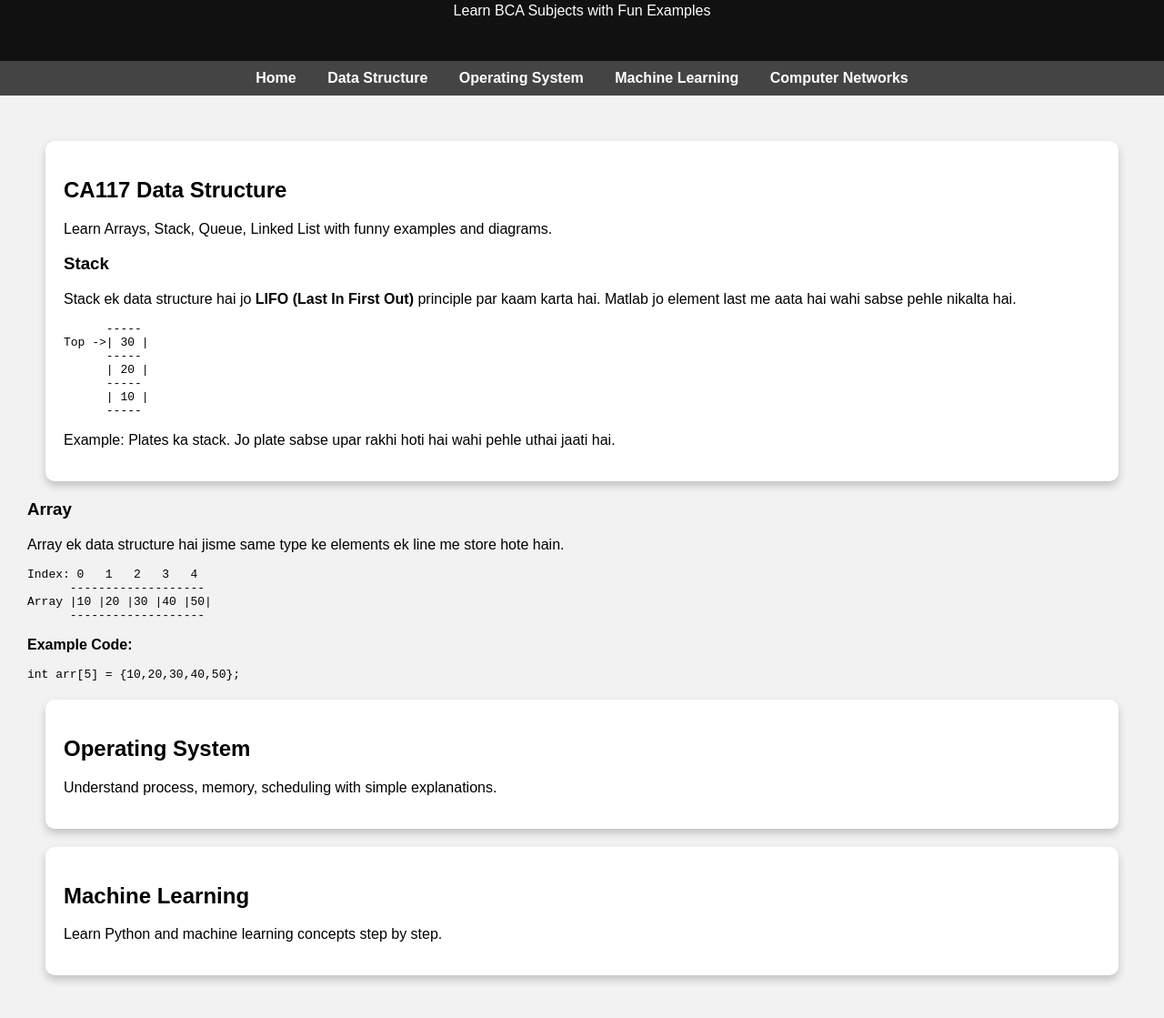
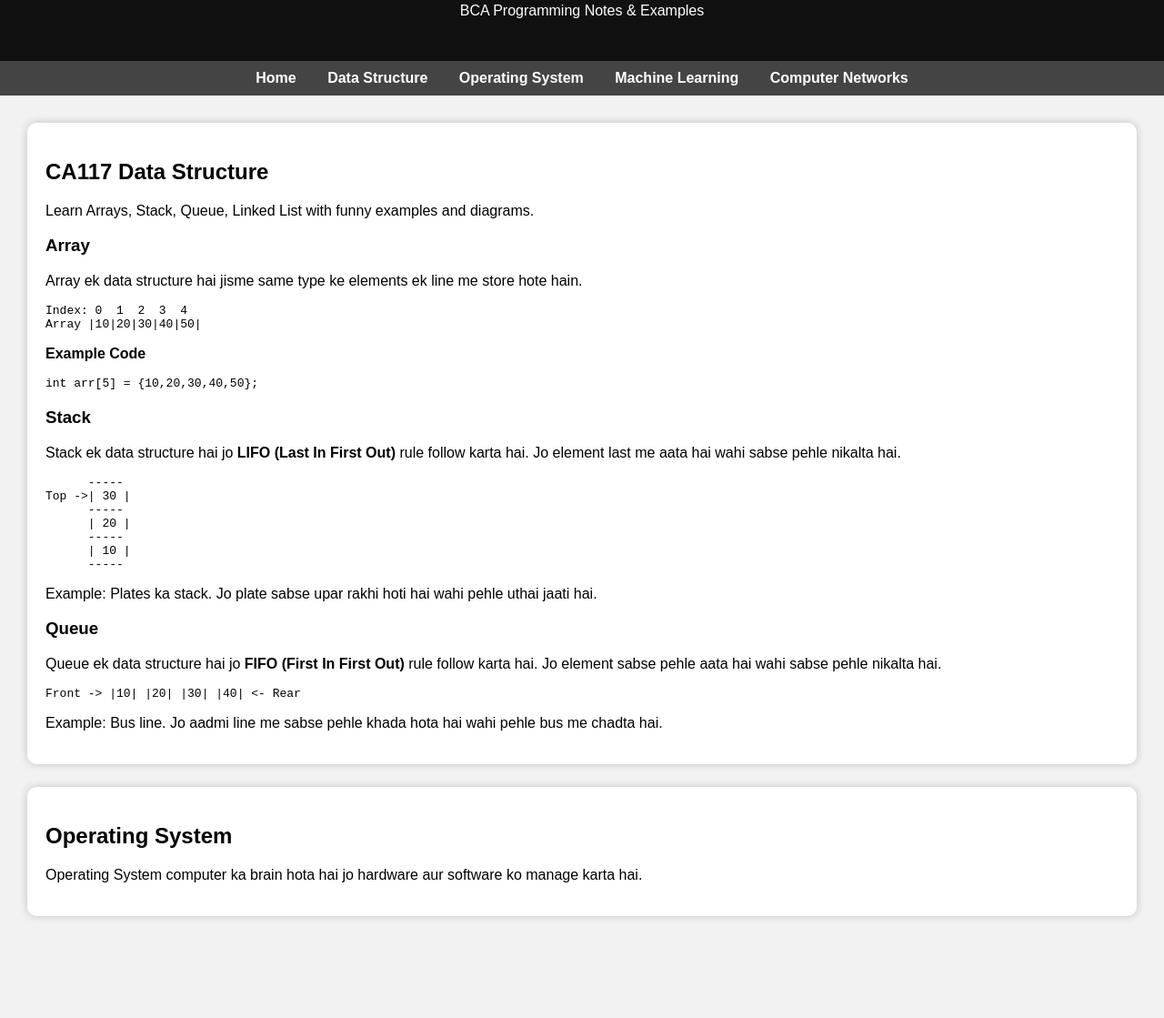
Before and after one commit to tahirhussain89331-maker/tahirbcastudy, a plain HTML site: page index.html in a window 1280 px wide. Shown: the part 107-1226 px from the top of the page at 91% size. After the commit the page ends 1169 px from the top, so only its background shows below. Drawn offline with Linux system fonts and the light colour scheme.

Commit message:
Update index.html

```diff
--- a/index.html
+++ b/index.html
@@ -1,3 +1,4 @@
+
 <!DOCTYPE html>
 <html>
 
@@ -7,7 +8,7 @@
 <style>
 
 body{
-font-family: Arial;
+font-family:Arial;
 margin:0;
 background:#f2f2f2;
 }
@@ -39,20 +40,19 @@ padding:30px;
 .card{
 background:white;
 padding:20px;
-margin:20px;
+margin-bottom:25px;
 border-radius:10px;
-box-shadow:0px 5px 10px rgba(0,0,0,0.2);
+box-shadow:0px 0px 10px rgba(0,0,0,0.2);
 }
 
 </style>
-
 </head>
 
 <body>
 
 <header>
 <h1>Tahir BCA Study</h1>
-<p>Learn BCA Subjects with Fun Examples</p>
+<p>BCA Programming Notes & Examples</p>
 </header>
 
 <nav>
@@ -66,13 +66,32 @@ box-shadow:0px 5px 10px rgba(0,0,0,0.2);
 <div class="container">
 
 <div class="card">
+
 <h2>CA117 Data Structure</h2>
 <p>Learn Arrays, Stack, Queue, Linked List with funny examples and diagrams.</p>
+
+<h3>Array</h3>
+
+<p>
+Array ek data structure hai jisme same type ke elements ek line me store hote hain.
+</p>
+
+<pre>
+Index: 0  1  2  3  4
+Array |10|20|30|40|50|
+</pre>
+
+<p><b>Example Code</b></p>
+
+<pre>
+int arr[5] = {10,20,30,40,50};
+</pre>
+
 <h3>Stack</h3>
 
 <p>
-Stack ek data structure hai jo <b>LIFO (Last In First Out)</b> principle par kaam karta hai.
-Matlab jo element last me aata hai wahi sabse pehle nikalta hai.
+Stack ek data structure hai jo <b>LIFO (Last In First Out)</b> rule follow karta hai.
+Jo element last me aata hai wahi sabse pehle nikalta hai.
 </p>
 
 <pre>
@@ -88,33 +107,33 @@ Top ->| 30 |
 <p>
 Example: Plates ka stack. Jo plate sabse upar rakhi hoti hai wahi pehle uthai jaati hai.
 </p>
-</div>
-<h3>Array</h3>
+
+<h3>Queue</h3>
 
 <p>
-Array ek data structure hai jisme same type ke elements ek line me store hote hain.
+Queue ek data structure hai jo <b>FIFO (First In First Out)</b> rule follow karta hai.
+Jo element sabse pehle aata hai wahi sabse pehle nikalta hai.
 </p>
 
 <pre>
-Index: 0   1   2   3   4
-      -------------------
-Array |10 |20 |30 |40 |50|
-      -------------------
+Front -> |10| |20| |30| |40| <- Rear
 </pre>
 
-<p><b>Example Code:</b></p>
+<p>
+Example: Bus line. Jo aadmi line me sabse pehle khada hota hai wahi pehle bus me chadta hai.
+</p>
 
-<pre>
-int arr[5] = {10,20,30,40,50};
-</pre>
-<div class="card">
-<h2>Operating System</h2>
-<p>Understand process, memory, scheduling with simple explanations.</p>
 </div>
 
+
 <div class="card">
-<h2>Machine Learning</h2>
-<p>Learn Python and machine learning concepts step by step.</p>
+
+<h2>Operating System</h2>
+
+<p>
+Operating System computer ka brain hota hai jo hardware aur software ko manage karta hai.
+</p>
+
 </div>
 
 </div>
```
